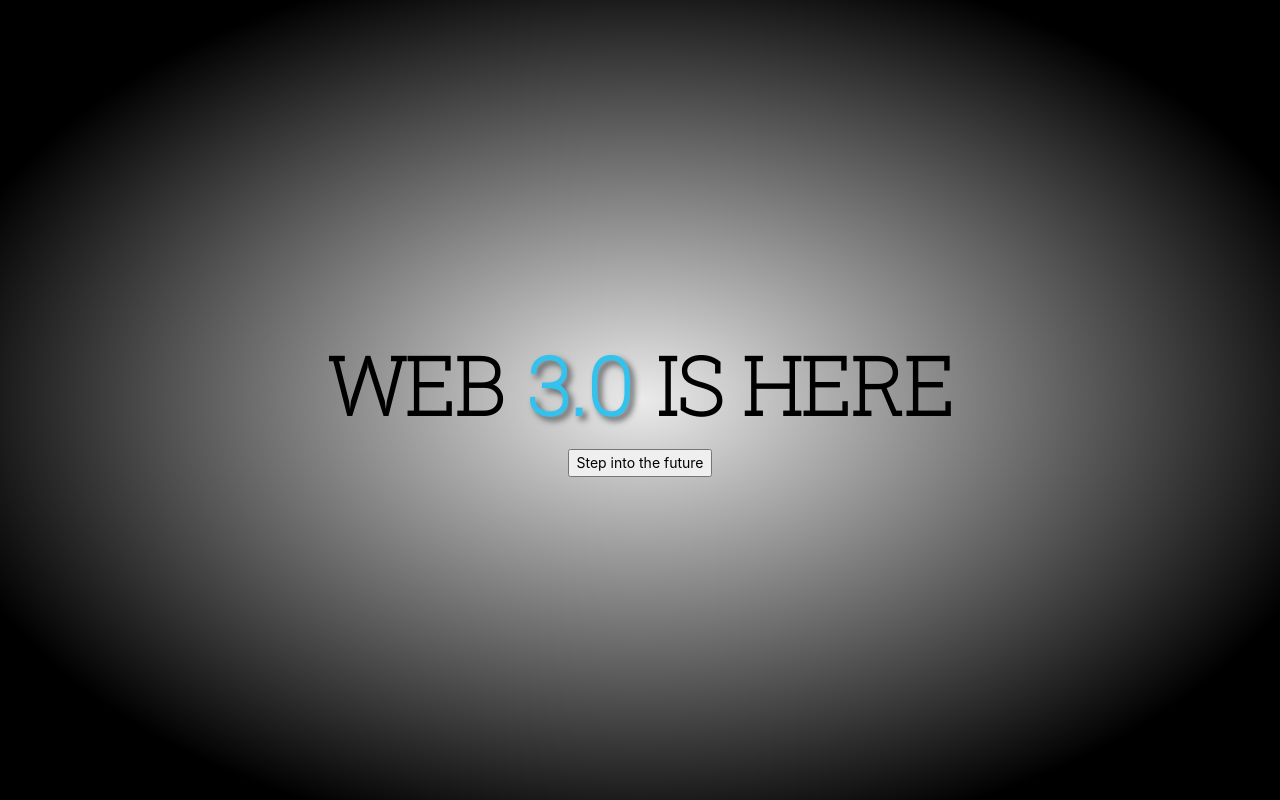
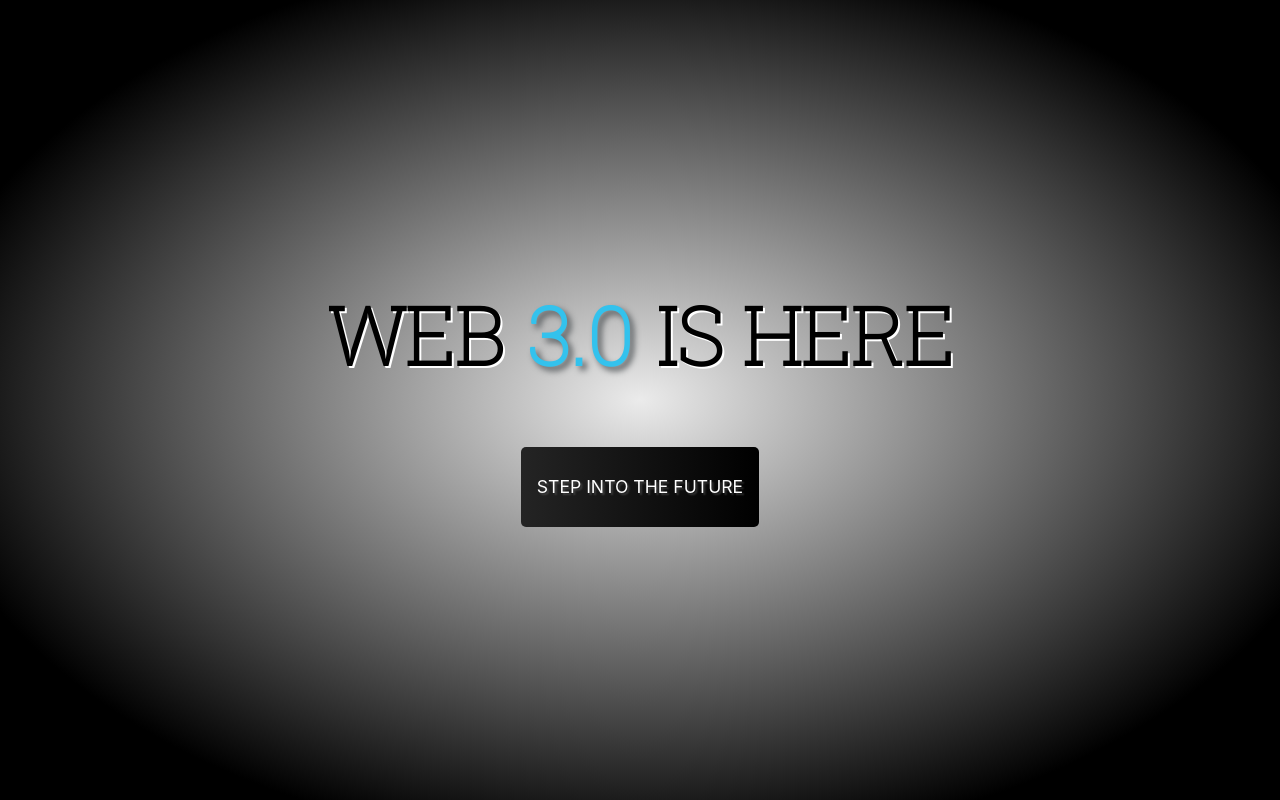
Before and after one commit to allenaxie/Wallet3-AX, a Next.js app: page / in a window 1280 px wide. Built offline with nearby package versions, Linux system fonts and the light colour scheme.

Commit message:
Add animations to landing page button.

```diff
--- a/pages/index.tsx
+++ b/pages/index.tsx
@@ -15,15 +15,29 @@ const index = ({ setIndexPage }: any) => {
     <div className={classes.container}>
       <div className={classes.text}>Web
         <motion.div
-          whileInView={{ opacity: [0, 1], y:[-100,0] }}
-          transition={{ duration: 2 }}
+          whileInView={{ opacity: [0, 1], y: [-100, 0] }}
           whileHover={{ scale: 1.15 }}
+          transition={{
+            scale: { duration: .5 },
+            default:{duration: 2 }
+          }}
         >
           3.0
         </motion.div>
         is here
       </div>
-      <button className={classes.ctaBtn} onClick={handleClick}>Step into the future</button>
+      <motion.button
+        className={classes.ctaBtn}
+        onClick={handleClick}
+        whileInView= {{ opacity: [ 0, 1 ], y: [ 200,0 ]}}
+        whileHover={{ scale: 1.05}}
+        transition={{
+          scale: {duration: .6, repeat: Infinity, repeatType: "reverse"},
+          default: {duration: 1.2, delay: 1}
+        }}
+      >
+        Step into the future
+      </motion.button>
     </div>
   )
 }
--- a/styles/globals.scss
+++ b/styles/globals.scss
@@ -2,8 +2,6 @@ html,
 body {
   padding: 0;
   margin: 0;
-  font-family: -apple-system, BlinkMacSystemFont, Segoe UI, Roboto, Oxygen,
-    Ubuntu, Cantarell, Fira Sans, Droid Sans, Helvetica Neue, sans-serif;
 }
 
 a {
--- a/styles/index.module.scss
+++ b/styles/index.module.scss
@@ -21,6 +21,7 @@
 
         font-size: 5rem;
         text-transform: uppercase;
+        text-shadow: 2px 2px 0px #fff;
         font-family: 'Roboto Slab', serif;
         font-weight: 700;
 
@@ -34,5 +35,20 @@
 }
 
 .ctaBtn {
-    color:#000;
+    width: fit-content;
+    height: 5rem;
+    margin-top: 3rem;
+    padding: 1rem;
+
+    color:#fff;
+    background: linear-gradient(to right, rgb(36, 36, 36) 0%,#000 100%);
+    border-radius: 5px;
+    border: none;
+    cursor: pointer;
+
+    text-transform: uppercase;
+    font-size: 1.1rem;
+    text-shadow: 2px 2px 2px rgba(116, 116, 116, 0.465);
+    transition: background-color 2s !important;
+
 }
```
